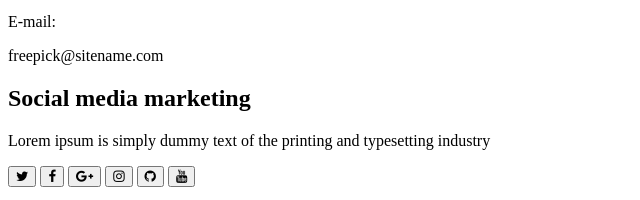
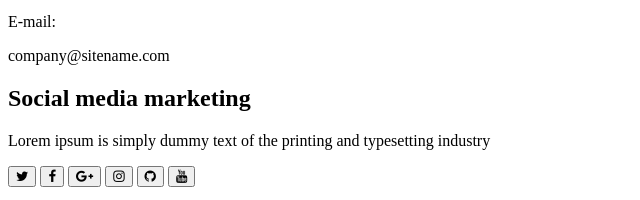
Before and after one commit to ahna-code/hello-world, a plain HTML site: page index.html in a window 1280 px wide. Shown: the part 6842-7042 px from the top of the page, 0-640 px from the left. Drawn offline with nearby package versions, Linux system fonts and the light colour scheme; files that its build step writes are made by us from their sources.

Commit message:
Change e-mail in Footer

```diff
--- a/index.html
+++ b/index.html
@@ -262,7 +262,7 @@
         		<div class="col-3 email">E-mail:
         	</div>
         		<div class="col-9">
-        	    <p>freepick@sitename.com</p>
+        	    <p>company@sitename.com</p>
         	</div>
         </div>
     </div>
```
